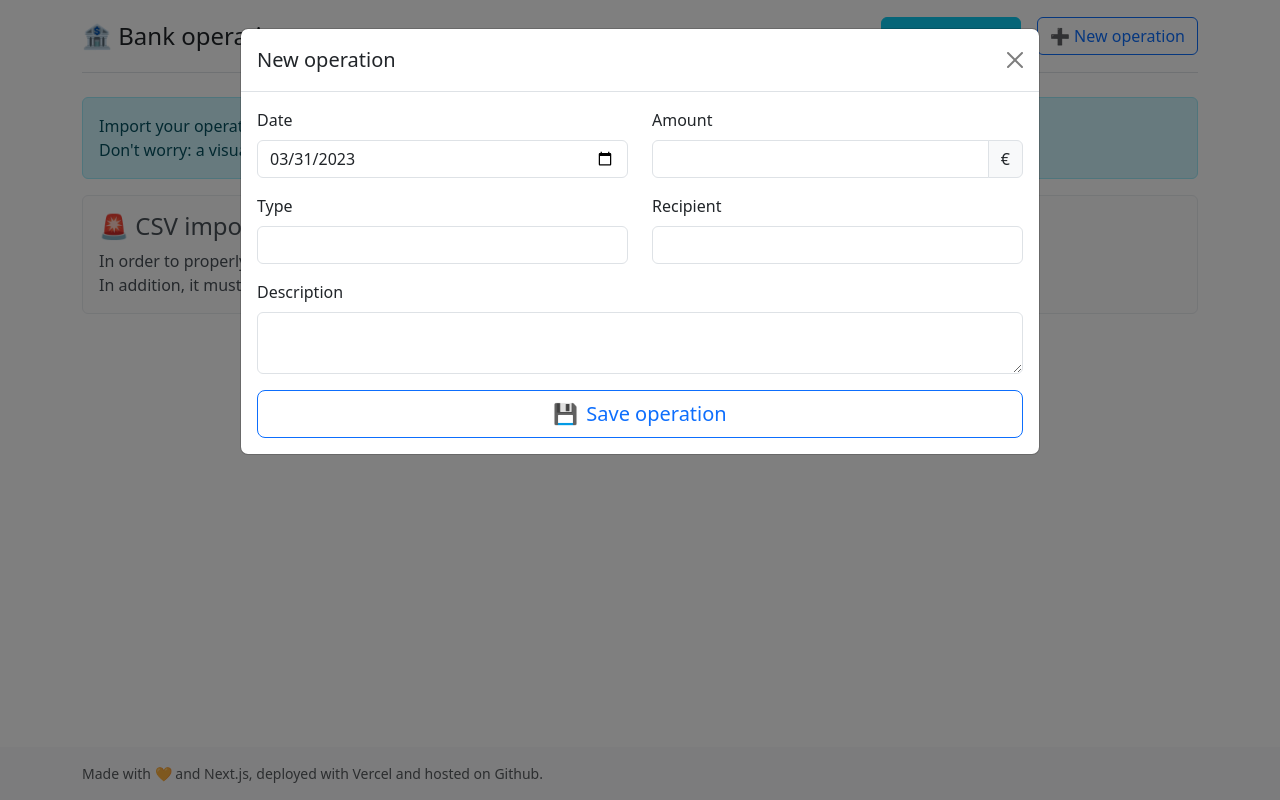
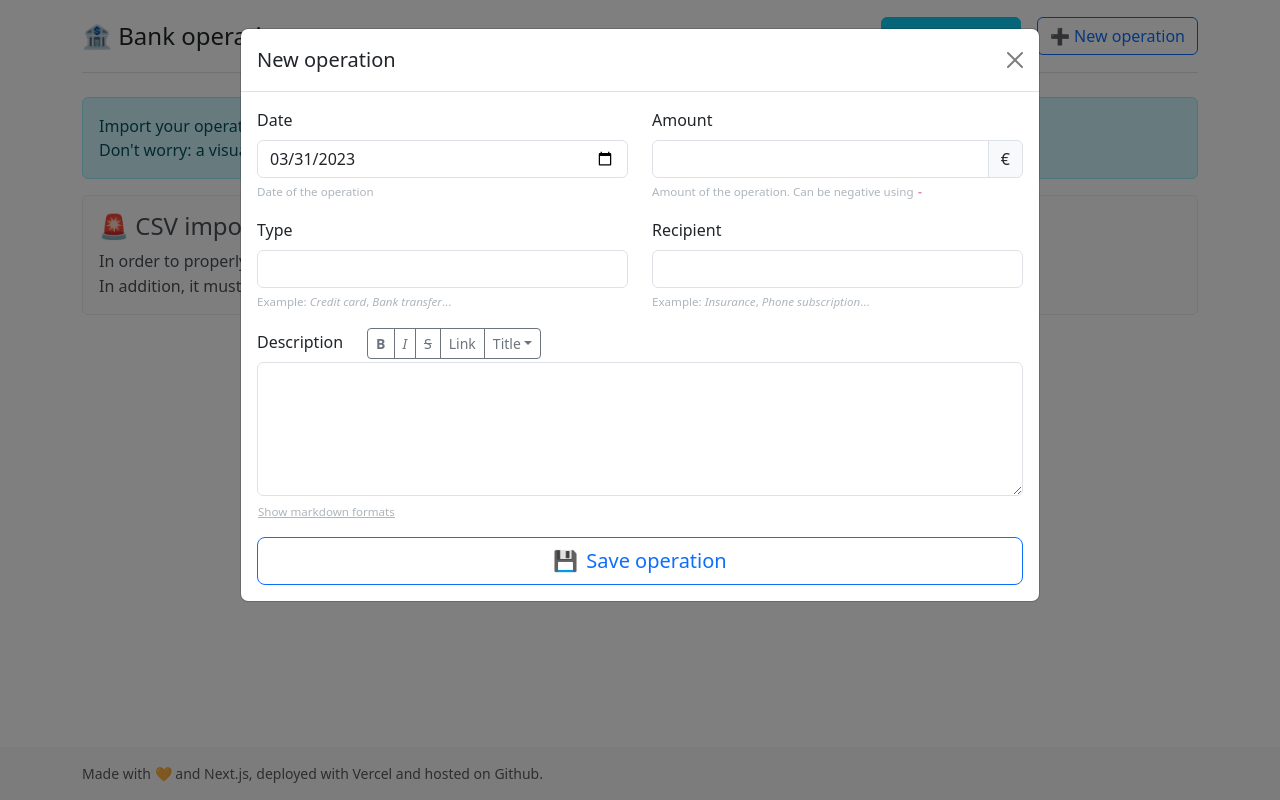
Before and after one commit to rseon/bank-operations, a Next.js app: page /import in a window 1280 px wide. Both pictures are taken after a click on the button "➕ New operation". Built offline with nearby package versions, Linux system fonts and the light colour scheme.

Commit message:
display some helps + markdown toolbar

```diff
--- a/src/components/Operation/FormComponent.js
+++ b/src/components/Operation/FormComponent.js
@@ -31,6 +31,7 @@ const OperationFormComponent = ({
     const [loading, setLoading] = useState(false)
     const [formData, setFormData] = useState(defaultValues)
     const [isUpdate, setIsUpdate] = useState(false)
+    const [showMdHelp, setShowMdHelp] = useState(false)
 
     const setOperation = (operation) => {
         setIsUpdate(true)
@@ -121,6 +122,26 @@ const OperationFormComponent = ({
         }
     }
 
+    const insertMarkdown = (tag) => {
+        let value = formData.detail
+        switch (tag) {
+            case 'b': value += '**bold**'; break
+            case 'i': value += '*italic*'; break
+            case 'd': value += '~~italic~~'; break
+            case 'a': value += '[link title](https://example.com)'; break
+        }
+
+        if (tag.startsWith('h')) {
+            const level = tag.split('')[1]
+            value +=`\n${'#'.repeat(level)} Title ${level}`
+        }
+
+        setFormData(state => ({
+            ...state,
+            detail: value
+        }))
+    }
+
     return (
         <>
             <form onSubmit={handleSubmit}>
@@ -129,6 +150,7 @@ const OperationFormComponent = ({
                         <div className="mb-3">
                             <label htmlFor="date" className="form-label">Date</label>
                             <input id="date" name="date" type="date" value={formData.date} className="form-control" required disabled={loading} onChange={updateField} autoComplete="off" />
+                            <span className="form-text">Date of the operation</span>
                         </div>
                     </div>
                     <div className="col-6">
@@ -138,6 +160,7 @@ const OperationFormComponent = ({
                                 <input id="amount" name="amount" type="number" value={formData.amount} step="0.01" pattern="d+(.d{2})" className="form-control" required disabled={loading} onChange={updateField} autoComplete="off" />
                                 <span className="input-group-text">€</span>
                             </div>
+                            <span className="form-text">Amount of the operation. Can be negative using <code>-</code></span>
                         </div>
                     </div>
                 </div>
@@ -152,6 +175,7 @@ const OperationFormComponent = ({
                                     <option key={idx} value={type} />
                                 ))}
                             </datalist>
+                            <span className="form-text">Example: <em>Credit card</em>, <em>Bank transfer</em>...</span>
                         </div>
                     </div>
                     <div className="col-6">
@@ -163,13 +187,62 @@ const OperationFormComponent = ({
                                     <option key={idx} value={recipient} />
                                 ))}
                             </datalist>
+                            <span className="form-text">Example: <em>Insurance</em>, <em>Phone subscription</em>...</span>
                         </div>
                     </div>
                 </div>
 
                 <div className="mb-3">
                     <label htmlFor="detail" className="form-label">Description</label>
-                    <textarea id="detail" name="detail" value={formData.detail} className="form-control" disabled={loading} onChange={updateField} autoComplete="off" />
+                    <div className="btn-group ms-4">
+                        <button type="button" className="btn btn-sm btn-outline-secondary" onClick={() => insertMarkdown('b')}><strong>B</strong></button>
+                        <button type="button" className="btn btn-sm btn-outline-secondary" onClick={() => insertMarkdown('i')}><em>I</em></button>
+                        <button type="button" className="btn btn-sm btn-outline-secondary" onClick={() => insertMarkdown('d')}><del>S</del></button>
+                        <button type="button" className="btn btn-sm btn-outline-secondary" onClick={() => insertMarkdown('a')}>Link</button>
+                        <button type="button" className="btn btn-sm btn-outline-secondary dropdown-toggle" data-bs-toggle="dropdown">Title</button>
+                        <ul className="dropdown-menu">
+                            <li><button type="button" className="dropdown-item h1" onClick={() => insertMarkdown('h1')}>H1</button></li>
+                            <li><button type="button" className="dropdown-item h2" onClick={() => insertMarkdown('h2')}>H2</button></li>
+                            <li><button type="button" className="dropdown-item h3" onClick={() => insertMarkdown('h3')}>H3</button></li>
+                            <li><button type="button" className="dropdown-item h4" onClick={() => insertMarkdown('h4')}>H4</button></li>
+                            <li><button type="button" className="dropdown-item h5" onClick={() => insertMarkdown('h5')}>H5</button></li>
+                            <li><button type="button" className="dropdown-item h6" onClick={() => insertMarkdown('h6')}>H6</button></li>
+                        </ul>
+                    </div>
+                    <textarea id="detail" name="detail" value={formData.detail} className="form-control" disabled={loading} onChange={updateField} autoComplete="off" rows={5} />
+                    <button type="button" className="btn p-0 form-text text-decoration-underline" onClick={() => setShowMdHelp(!showMdHelp)}>
+                        {showMdHelp && 'Hide markdown formats'}
+                        {!showMdHelp && 'Show markdown formats'}
+                    </button>
+                    {showMdHelp && (
+                        <>
+                            <table className="table table-sm table-borderless form-text">
+                                <tbody>
+                                    <tr>
+                                        <td width={1} className="text-nowrap"><strong>Bold</strong></td>
+                                        <td><code>__bold__</code> or <code>**bold**</code></td>
+                                    </tr>
+                                    <tr>
+                                        <td className="text-nowrap"><em>Italic</em></td>
+                                        <td><code>__italic__</code> or <code>*italic*</code></td>
+                                    </tr>
+                                    <tr>
+                                        <td className="text-nowrap"><del>Strike</del></td>
+                                        <td><code>~~strike~~</code></td>
+                                    </tr>
+                                    <tr>
+                                        <td className="text-nowrap"><a href="https://example.com" onClick={(e) => e.preventDefault()}>Link</a></td>
+                                        <td><code>[link title](https://example.com)</code></td>
+                                    </tr>
+                                    <tr>
+                                        <td className="text-nowrap text-end">Title (h1 to h6)</td>
+                                        <td><code># h1</code> to <code>###### h6</code></td>
+                                    </tr>
+                                </tbody>
+                            </table>
+                        </>
+
+                    )}
                 </div>
 
                 <button type="submit" className="btn btn-outline-primary btn-lg d-flex w-100 justify-content-center align-items-center" disabled={loading}>
--- a/src/helpers/markdown.js
+++ b/src/helpers/markdown.js
@@ -16,7 +16,7 @@ export default function parseMarkdown(md) {
     md = md.replace(/[\#]{1}(.+)/g, '<h1>$1</h1>');
 
     //links
-    md = md.replace(/[\[]{1}([^\]]+)[\]]{1}[\(]{1}([^\)\"]+)(\"(.+)\")?[\)]{1}/g, '<a href="$2" title="$4">$1</a>');
+    md = md.replace(/[\[]{1}([^\]]+)[\]]{1}[\(]{1}([^\)\"]+)(\"(.+)\")?[\)]{1}/g, '<a href="$2" title="$4" target="_blank">$1</a>');
 
     //font styles
     md = md.replace(/[\*\_]{2}([^\*\_]+)[\*\_]{2}/g, '<b>$1</b>');
--- a/src/styles/globals.css
+++ b/src/styles/globals.css
@@ -1,4 +1,7 @@
 @import 'bootstrap/dist/css/bootstrap.css';
+
+.form-text { font-size: 0.725em; color: var(--bs-gray-500); }
+code { font-size: 1em; }
 
 #__next {
 	display: flex !important;
```
